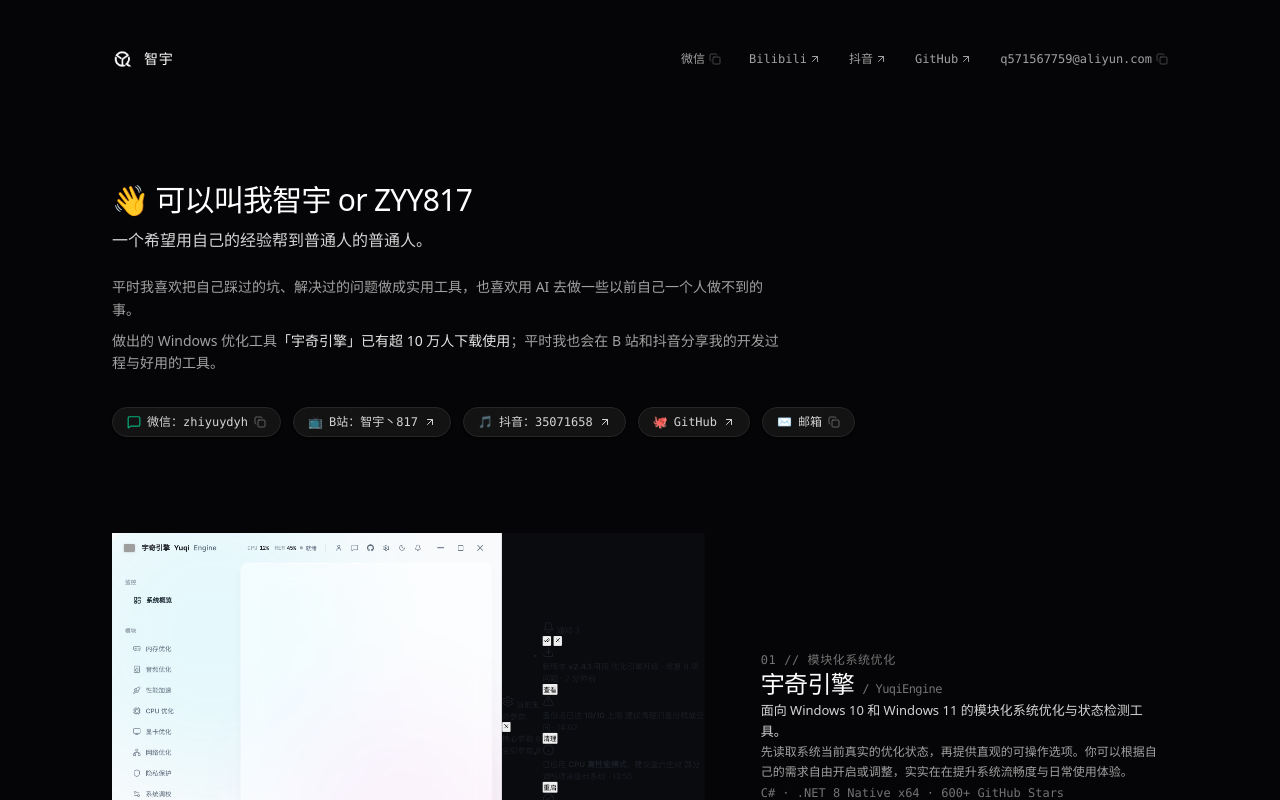
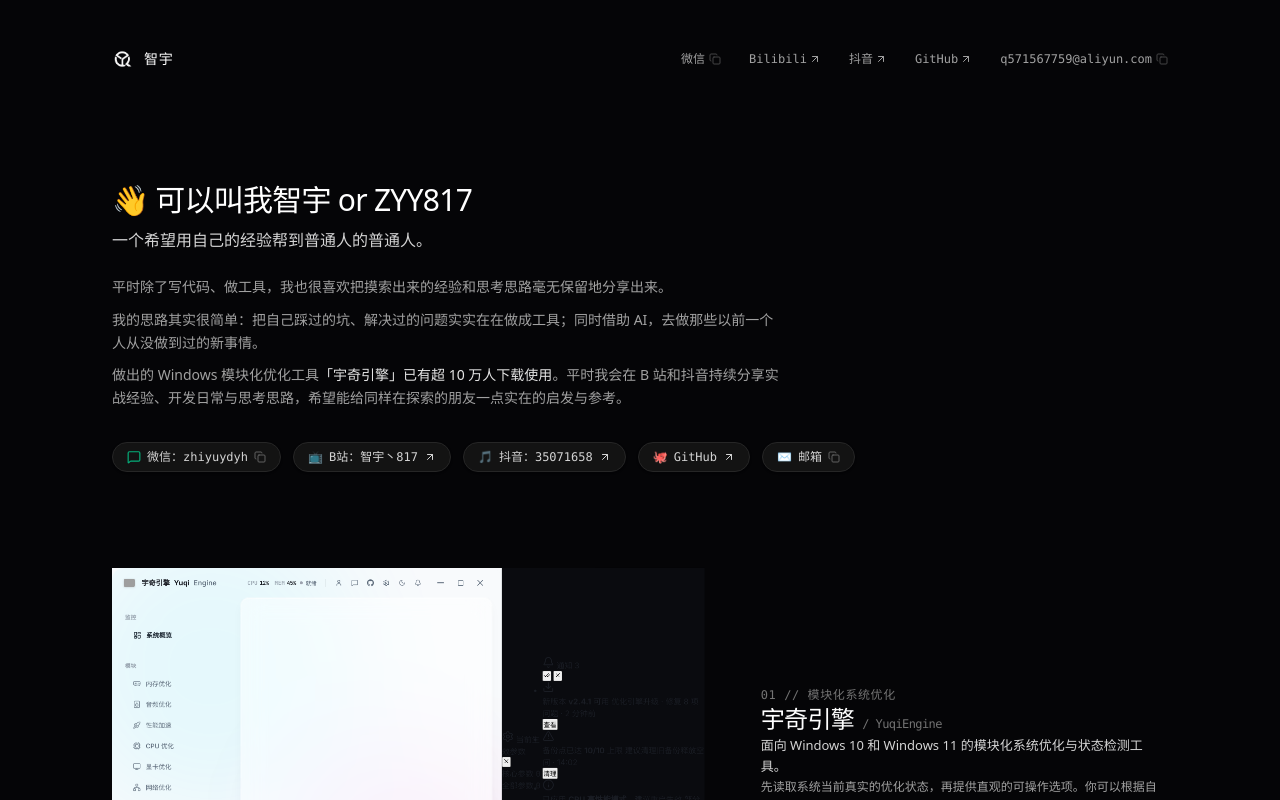
Before and after one commit to ZYY817/geenzhuye, a Next.js app: page / in a window 1280 px wide. Shown: the top 800 px of the page. Built offline with nearby package versions, Linux system fonts and the light colour scheme; no server answers.

Commit message:
feat: 升级头部文案，突出做工具与经验思路分享

```diff
--- a/src/app/layout.tsx
+++ b/src/app/layout.tsx
@@ -22,14 +22,14 @@
 export const metadata: Metadata = {
   metadataBase: new URL(siteUrl),
   alternates: { canonical: "/" },
-  title: "智宇 ZYY · AI 创作者 — 用 AI 创造",
+  title: "智宇 ZYY · AI 创作者 — 做工具，也分享经验与思考",
   description:
-    "AI 创作者智宇 (ZYY) 的作品档案：宇奇引擎 (600+ GitHub Stars)、奇览、多智能体编排调度器、企业自动化增效工具集等 AI 产品与系统工具。",
+    "AI 创作者智宇 (ZYY) 的个人档案：做解决问题的实用工具，也毫无保留地分享经验与思考思路。宇奇引擎 (10万+ 用户)、多智能体编排调度器、代码库拓扑导图等 AI 与系统工具。",
   openGraph: {
     url: "/",
-    title: "智宇 ZYY · AI 创作者 — 用 AI 创造",
+    title: "智宇 ZYY · AI 创作者 — 做工具，也分享经验与思考",
     description:
-      "用 AI 创造，让想法真正产生价值。宇奇引擎、奇览、Team Orchestrator 等独立软件作品档案。",
+      "一个希望用自己经验帮到普通人的普通人。做解决问题的实用工具，也毫无保留地分享经验与思考思路。",
     type: "website",
     siteName: "智宇 ZYY",
     images: [
--- a/src/components/site/HeroTypewriter.tsx
+++ b/src/components/site/HeroTypewriter.tsx
@@ -48,12 +48,15 @@
       </div>
 
       {/* 核心大白话自述 */}
-      <div className="space-y-2 text-xs sm:text-[14px] text-neutral-400 font-light leading-relaxed max-w-2xl">
+      <div className="space-y-2.5 text-xs sm:text-[14px] text-neutral-400 font-light leading-relaxed max-w-2xl">
         <p>
-          平时我喜欢把自己踩过的坑、解决过的问题做成实用工具，也喜欢用 AI 去做一些以前自己一个人做不到的事。
+          平时除了写代码、做工具，我也很喜欢把摸索出来的经验和思考思路毫无保留地分享出来。
         </p>
         <p>
-          做出的 Windows 优化工具<span className="text-neutral-200 font-normal">「宇奇引擎」已有超 10 万人下载使用</span>；平时我也会在 B 站和抖音分享我的开发过程与好用的工具。
+          我的思路其实很简单：把自己踩过的坑、解决过的问题实实在在做成工具；同时借助 AI，去做那些以前一个人从没做到过的新事情。
+        </p>
+        <p>
+          做出的 Windows 模块化优化工具<span className="text-neutral-200 font-normal">「宇奇引擎」已有超 10 万人下载使用</span>。平时我会在 B 站和抖音持续分享实战经验、开发日常与思考思路，希望能给同样在探索的朋友一点实在的启发与参考。
         </p>
       </div>
 
--- a/src/data/archive.ts
+++ b/src/data/archive.ts
@@ -235,7 +235,7 @@
   handle: "ZYY817",
   title: "APPLIED AI · PRODUCT BUILDER & SYSTEMS CRAFTSPERSON",
   status: "ACTIVE // CALIBRATED",
-  bio: "用 AI 创造，让想法真正产生价值。专注于系统性能调校、AI Agent 编排与高质感独立软件产品。",
+  bio: "用 AI 创造，做解决问题的实用工具，也毫无保留地分享经验与思考思路。一个希望用自己的经验帮到普通人的普通人。",
   manifesto: "先理解，再选择；可验证，也可恢复。",
   coordinates: "31°13'N 121°28'E",
   socials: {
```
